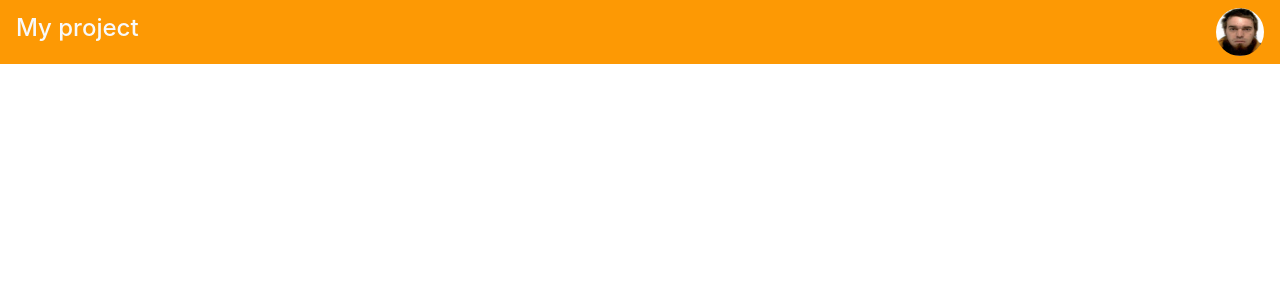
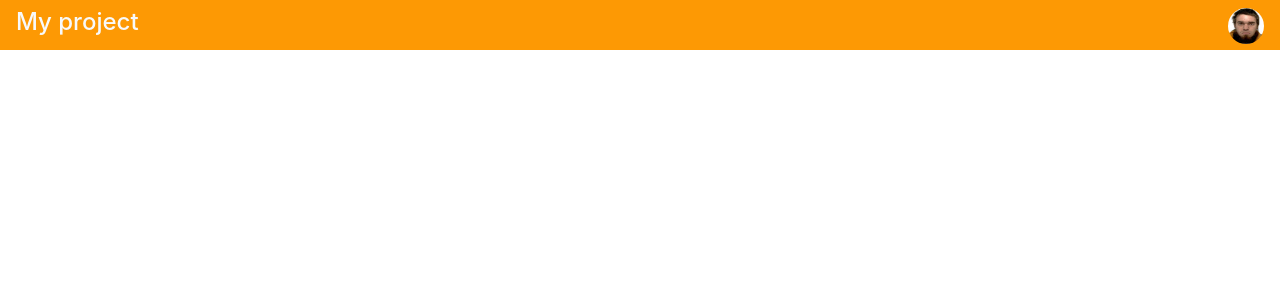
Before and after one commit to brock37/kanban, a Vue app: page / in a window 1280 px wide. Shown: the top 300 px of the page. Built offline with nearby package versions, Linux system fonts and the light colour scheme.

Commit message:
fix navbar height

```diff
--- a/src/App.vue
+++ b/src/App.vue
@@ -15,12 +15,16 @@
 </template>
 
 <style lang="css">
+nav {
+  height: 50px;
+}
+
 h1.nav-brand {
   font-size: 24px;
 }
 
 img.account {
-  width: 48px;
-  height: 48px;
+  width: 36px;
+  height: 36px;
 }
 </style>
```
